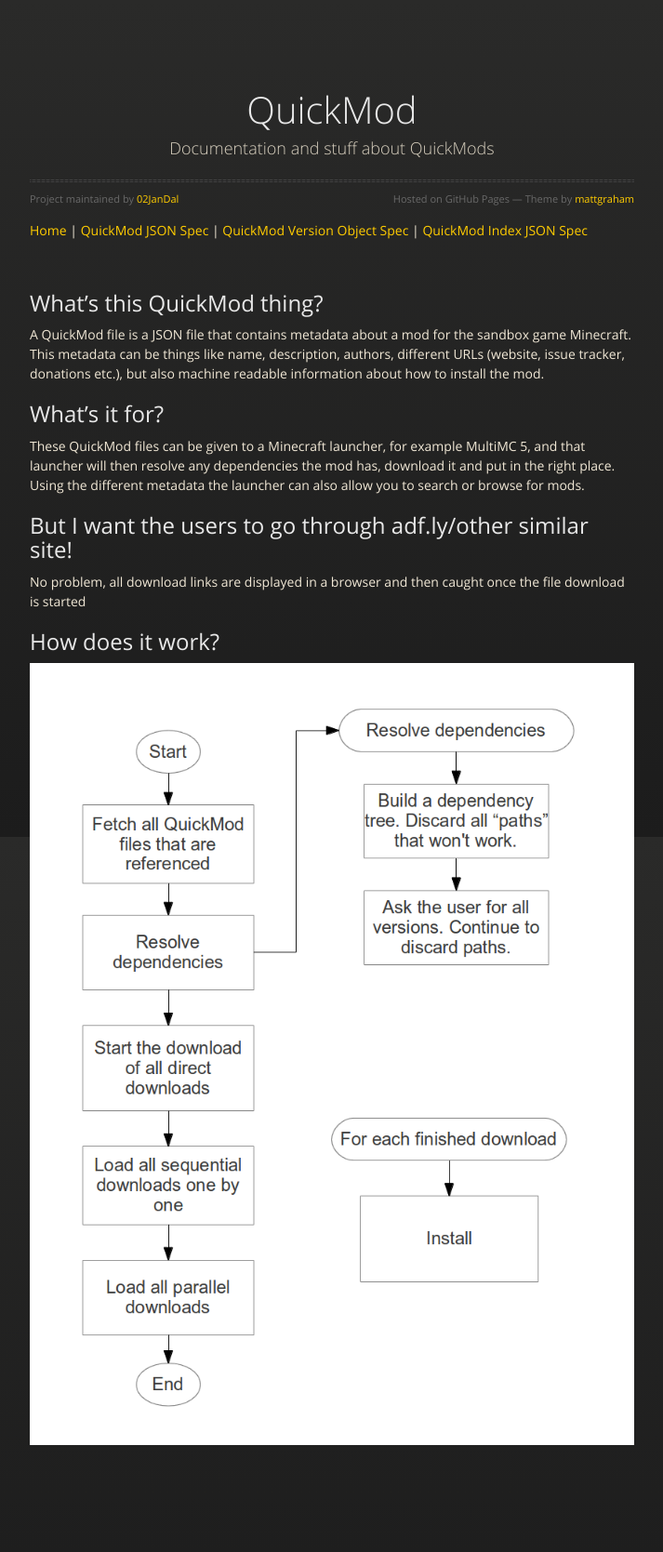
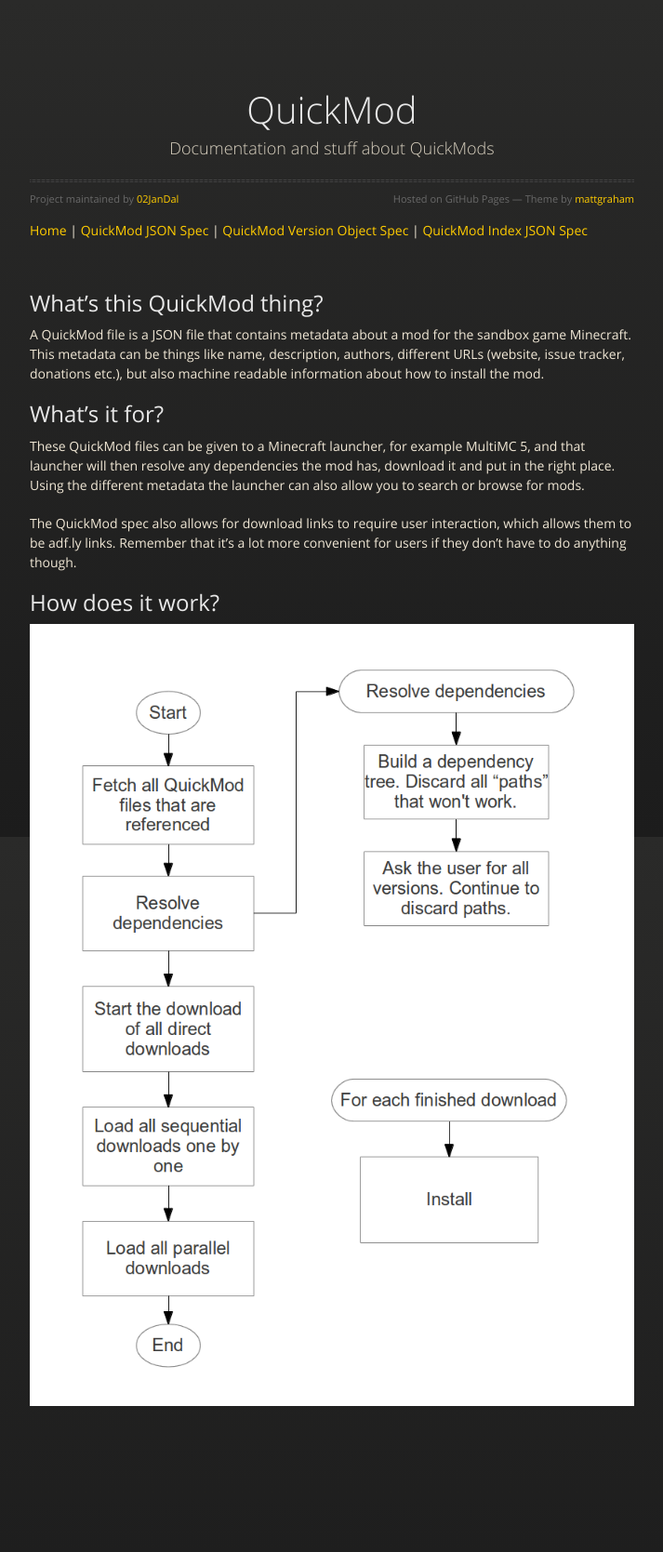
Before and after one commit to 02JanDal/QuickModDoc, a Jekyll site: the page built from index.markdown, in a window 1280 px wide. Shown: the whole page at 93% size, without its empty margins (283-996 px from the left). Built offline with Jekyll 4.4.1, drawn with Linux system fonts in a browser that asks for light colours; nearby versions of some CDN libraries; Markdown is read by kramdown in place of the engine named in the settings; after the commit the page ends 1627 px from its top, so only the background shows below that.

Commit message:
Tweaks to the front page

```diff
--- a/index.markdown
+++ b/index.markdown
@@ -11,9 +11,7 @@ A QuickMod file is a JSON file that contains metadata about a mod for the sandbo
 
 These QuickMod files can be given to a Minecraft launcher, for example MultiMC 5, and that launcher will then resolve any dependencies the mod has, download it and put in the right place. Using the different metadata the launcher can also allow you to search or browse for mods.
 
-## But I want the users to go through adf.ly/other similar site!
-
-No problem, all download links are displayed in a browser and then caught once the file download is started
+The QuickMod spec also allows for download links to require user interaction, which allows them to be adf.ly links. Remember that it's a lot more convenient for users if they don't have to do anything though.
 
 ## How does it work?
 
```
